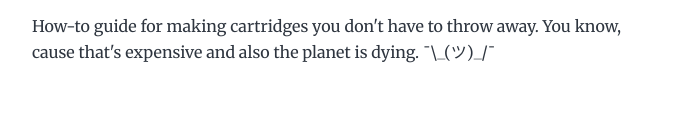
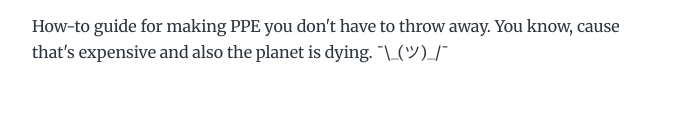
Before and after one commit to animaltracksjungle/blog, a Gatsby site: page / in a window 1280 px wide. Shown: the part 338-453 px from the top of the page, without its empty margins (292-986 px from the left). Built offline with nearby package versions, Linux system fonts and the light colour scheme; Gatsby itself is replaced by a stand-in of ours.

Commit message:
Description update.

```diff
--- a/content/blog/diy-respirator-cartridges/index.md
+++ b/content/blog/diy-respirator-cartridges/index.md
@@ -1,7 +1,7 @@
 ---
 title: DIY Refillable Respirator Cartridges
 date: "2023-06-28T22:12:03.284Z"
-description: "How-to guide for making cartridges you don't have to throw away. You know, cause that's expensive and also the planet is dying. ¯\\_(ツ)_/¯"
+description: "How-to guide for making PPE you don't have to throw away. You know, cause that's expensive and also the planet is dying. ¯\\_(ツ)_/¯"
 ---
 
 This is my first post on my new blog!
```
